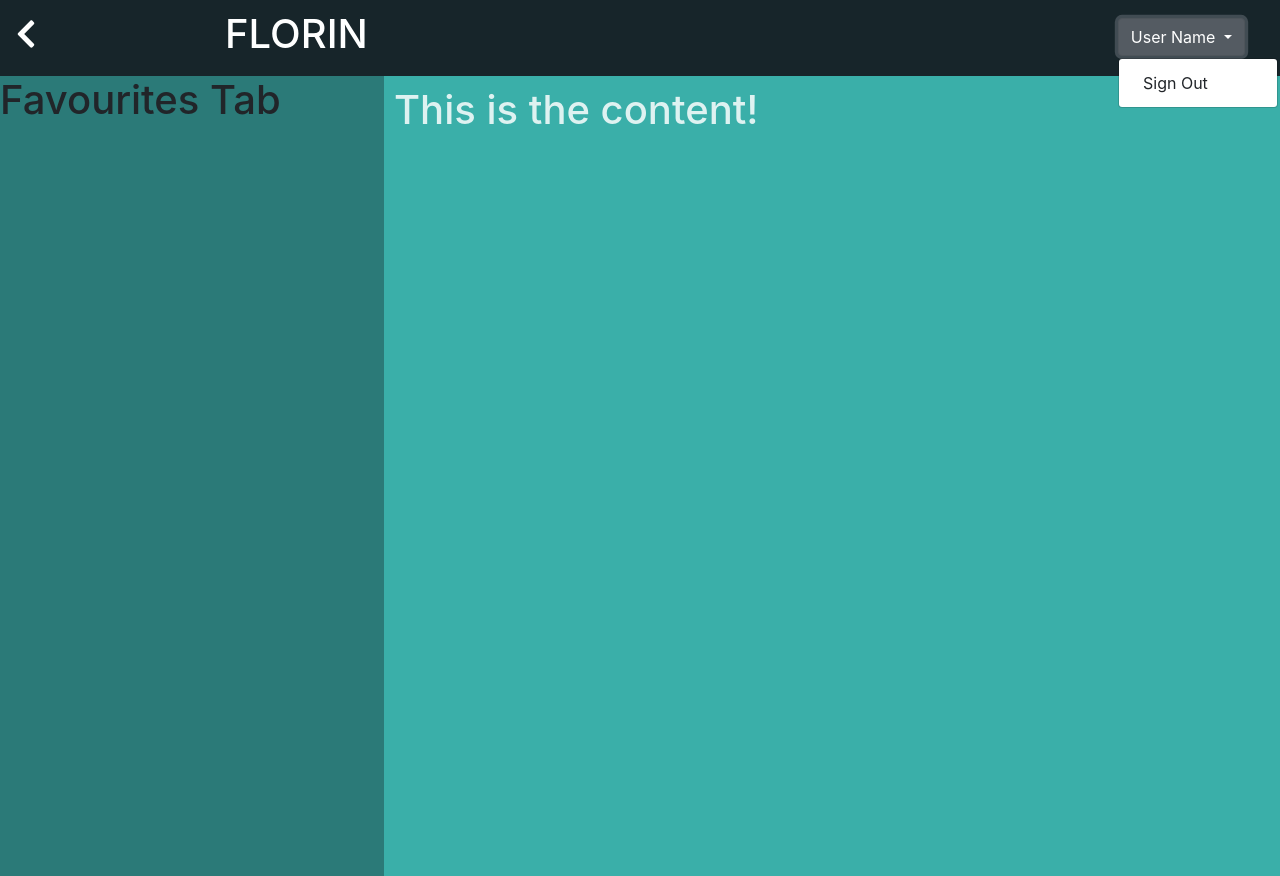
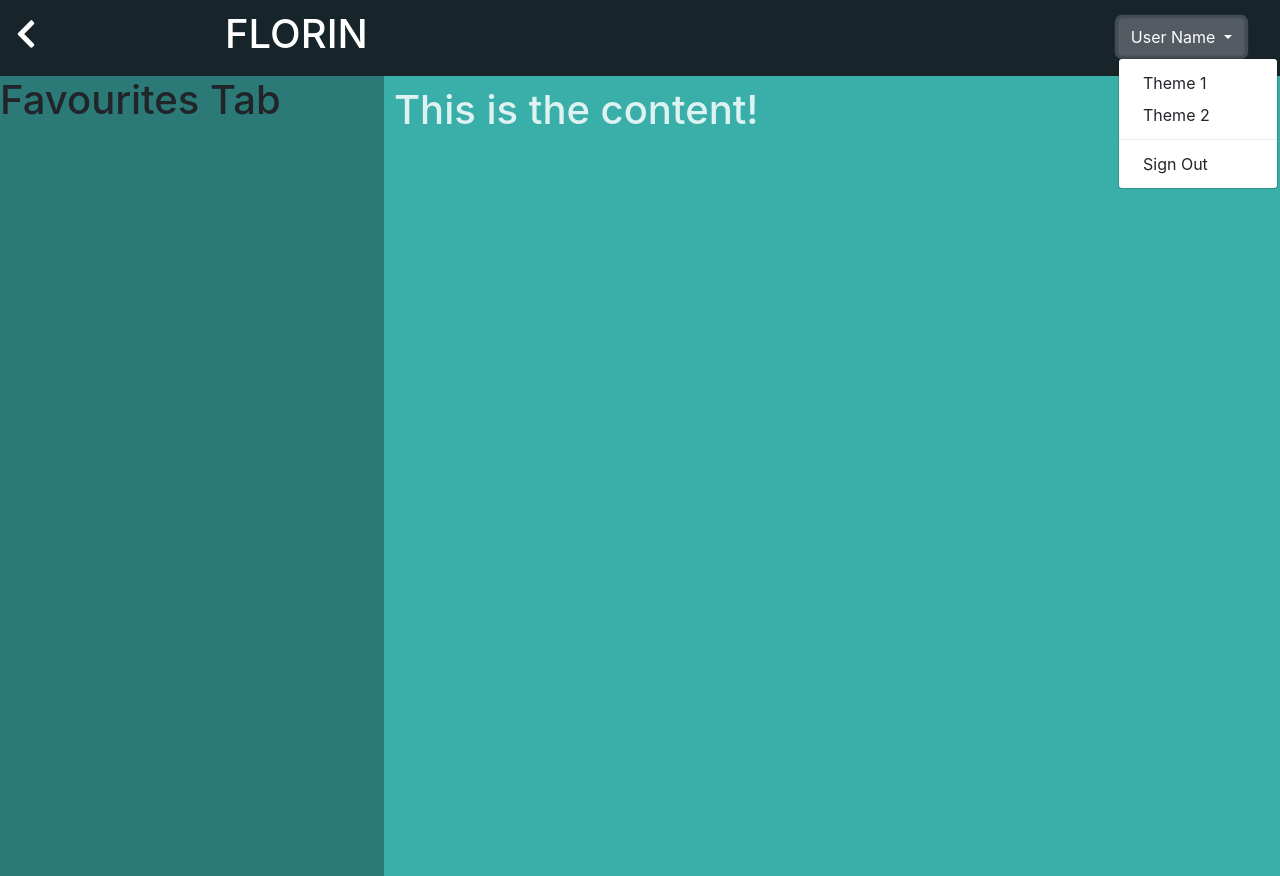
Before and after one commit to Fleetabix/cs261_cswk, a Django app: page /chatbot/ in a window 1280 px wide, after a click on "User Name". Run offline with Django 3.2, Linux system fonts and the light colour scheme; some libraries are stand-ins or nearby versions.

Commit message:
added extra menu items to the dropdown

```diff
--- a/chatbot/templates/chatbot/index.html
+++ b/chatbot/templates/chatbot/index.html
@@ -29,6 +29,9 @@
                 User Name
             </button>
             <div class="dropdown-menu" aria-labelledby="dropdownMenuButton">
+                <button class="dropdown-item" type="button">Theme 1</button>
+                <button class="dropdown-item" type="button">Theme 2</button>
+                <div class="dropdown-divider"></div>
                 <a class="dropdown-item" href="#">Sign Out</a>
             </div>
         </div>
```
